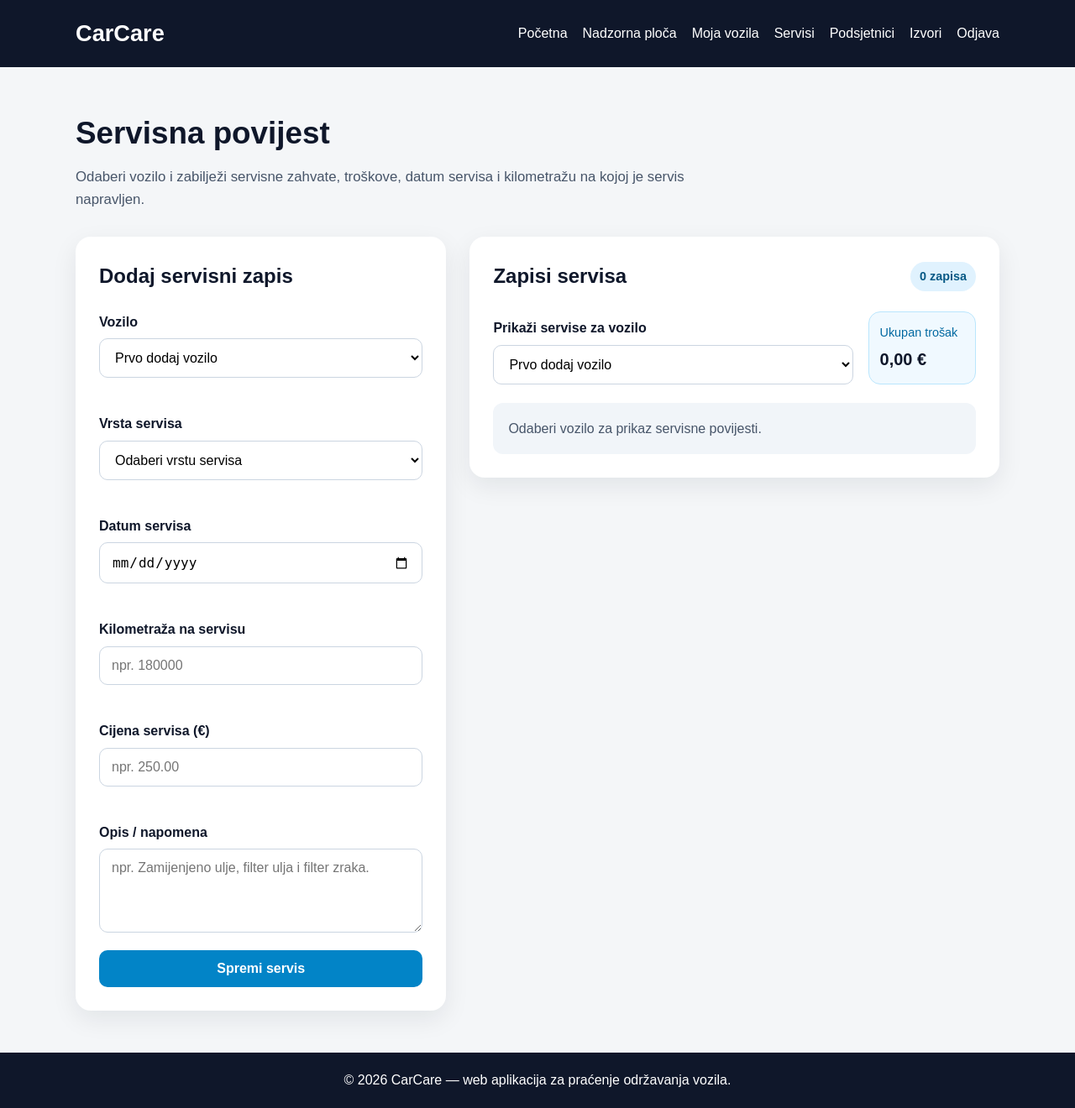
After one commit to pericdominik/carcare-webapp, a PHP site: page /services.php in a window 1280 px wide. The commit adds this page. Shown: the whole page at 84% size. Run offline with PHP 8.4, Linux system fonts and the light colour scheme; the visitor is signed in with stand-in values (Sample User, id 1); data that the repository does not hold is empty.

Commit message:
Add service history page and form validation

```diff
--- a/assets/css/style.css
+++ b/assets/css/style.css
@@ -431,3 +431,84 @@ main {
         grid-template-columns: 1fr;
     }
 }
+
+
+
+.form-group select,
+.form-group textarea {
+    width: 100%;
+    padding: 13px 14px;
+    border: 1px solid #cbd5e1;
+    border-radius: 10px;
+    font-size: 1rem;
+    background-color: #fff;
+    font-family: inherit;
+}
+
+.form-group select:focus,
+.form-group textarea:focus {
+    outline: 2px solid rgba(2, 132, 199, 0.25);
+    border-color: #0284c7;
+}
+
+.service-toolbar {
+    display: grid;
+    grid-template-columns: 1fr 0.3fr;
+    gap: 18px;
+    align-items: end;
+    margin-bottom: 22px;
+}
+
+.total-cost-box {
+    background-color: #f0f9ff;
+    border: 1px solid #bae6fd;
+    border-radius: 14px;
+    padding: 13px;
+}
+
+.total-cost-box span {
+    display: block;
+    color: #0369a1;
+    font-size: 0.9rem;
+    margin-bottom: 4px;
+}
+
+.total-cost-box strong {
+    color: #0f172a;
+    font-size: 1.25rem;
+}
+
+.services-list {
+    display: grid;
+    gap: 16px;
+}
+
+.service-card {
+    border: 1px solid #e2e8f0;
+    border-radius: 14px;
+    padding: 18px;
+    background-color: #f8fafc;
+}
+
+.service-card h3 {
+    margin: 0 0 10px;
+    color: #0f172a;
+}
+
+.service-meta {
+    display: grid;
+    gap: 6px;
+    color: #475569;
+    margin-bottom: 14px;
+}
+
+.service-description {
+    margin: 0 0 16px;
+    color: #334155;
+}
+
+@media (max-width: 650px) {
+    .service-toolbar {
+        grid-template-columns: 1fr;
+    }
+}
--- /dev/null
+++ b/assets/js/services.js
@@ -0,0 +1,156 @@
+document.addEventListener("DOMContentLoaded", () => {
+    const serviceForm = document.getElementById("service-form");
+
+    loadVehiclesForServices();
+
+    if (serviceForm) {
+        serviceForm.addEventListener("submit", (event) => {
+            event.preventDefault();
+
+            const vehicleId = document.getElementById("vehicle_id").value;
+            const serviceType = document.getElementById("service_type").value;
+            const serviceDate = document.getElementById("service_date").value;
+            const mileageAtService = document.getElementById("mileage_at_service").value.trim();
+            const cost = document.getElementById("cost").value.trim();
+            const description = document.getElementById("description").value.trim();
+
+            clearServiceErrors();
+
+            let isValid = true;
+
+            if (vehicleId === "") {
+                showInputError("vehicle_id", "vehicle-id-error", "Odaberi vozilo.");
+                isValid = false;
+            }
+
+            if (serviceType === "") {
+                showInputError("service_type", "service-type-error", "Odaberi vrstu servisa.");
+                isValid = false;
+            }
+
+            if (serviceDate === "") {
+                showInputError("service_date", "service-date-error", "Odaberi datum servisa.");
+                isValid = false;
+            }
+
+            const mileageNumber = Number(mileageAtService);
+
+            if (mileageAtService === "") {
+                showInputError("mileage_at_service", "service-mileage-error", "Unesi kilometražu.");
+                isValid = false;
+            } else if (mileageNumber < 0) {
+                showInputError("mileage_at_service", "service-mileage-error", "Kilometraža ne može biti negativna.");
+                isValid = false;
+            }
+
+            const costNumber = Number(cost);
+
+            if (cost === "") {
+                showInputError("cost", "cost-error", "Unesi cijenu servisa.");
+                isValid = false;
+            } else if (costNumber < 0) {
+                showInputError("cost", "cost-error", "Cijena ne može biti negativna.");
+                isValid = false;
+            }
+
+            if (isValid) {
+                showFormMessage(
+                    "service-message",
+                    "success",
+                    "Podaci su ispravni. U sljedećem koraku spremamo servis u bazu."
+                );
+            }
+        });
+    }
+});
+
+async function loadVehiclesForServices() {
+    const vehicleSelect = document.getElementById("vehicle_id");
+    const vehicleFilter = document.getElementById("service_vehicle_filter");
+
+    try {
+        const response = await fetch("/carcare/api/vehicles/get_vehicles.php");
+        const result = await response.json();
+
+        if (!response.ok || !result.success) {
+            vehicleSelect.innerHTML = `<option value="">Nije moguće dohvatiti vozila</option>`;
+            vehicleFilter.innerHTML = `<option value="">Nije moguće dohvatiti vozila</option>`;
+            return;
+        }
+
+        fillVehicleSelects(result.vehicles);
+
+    } catch (error) {
+        vehicleSelect.innerHTML = `<option value="">Greška pri dohvaćanju vozila</option>`;
+        vehicleFilter.innerHTML = `<option value="">Greška pri dohvaćanju vozila</option>`;
+    }
+}
+
+function fillVehicleSelects(vehicles) {
+    const vehicleSelect = document.getElementById("vehicle_id");
+    const vehicleFilter = document.getElementById("service_vehicle_filter");
+
+    if (vehicles.length === 0) {
+        vehicleSelect.innerHTML = `<option value="">Prvo dodaj vozilo</option>`;
+        vehicleFilter.innerHTML = `<option value="">Prvo dodaj vozilo</option>`;
+        return;
+    }
+
+    const options = vehicles.map((vehicle) => {
+        return `
+            <option value="${vehicle.id}">
+                ${escapeHtml(vehicle.brand)} ${escapeHtml(vehicle.model)} (${vehicle.year})
+            </option>
+        `;
+    }).join("");
+
+    vehicleSelect.innerHTML = `
+        <option value="">Odaberi vozilo</option>
+        ${options}
+    `;
+
+    vehicleFilter.innerHTML = `
+        <option value="">Odaberi vozilo</option>
+        ${options}
+    `;
+}
+
+function clearServiceErrors() {
+    const errorElements = document.querySelectorAll("#service-form .error-message");
+    const inputElements = document.querySelectorAll("#service-form input, #service-form select");
+
+    errorElements.forEach((element) => {
+        element.textContent = "";
+    });
+
+    inputElements.forEach((input) => {
+        input.classList.remove("input-error");
+    });
+
+    const message = document.getElementById("service-message");
+    message.className = "form-message";
+    message.textContent = "";
+}
+
+function showInputError(inputId, errorId, message) {
+    const input = document.getElementById(inputId);
+    const error = document.getElementById(errorId);
+
+    input.classList.add("input-error");
+    error.textContent = message;
+}
+
+function showFormMessage(elementId, type, message) {
+    const messageBox = document.getElementById(elementId);
+    messageBox.className = `form-message ${type}`;
+    messageBox.textContent = message;
+}
+
+function escapeHtml(value) {
+    return String(value)
+        .replaceAll("&", "&amp;")
+        .replaceAll("<", "&lt;")
+        .replaceAll(">", "&gt;")
+        .replaceAll('"', "&quot;")
+        .replaceAll("'", "&#039;");
+}
--- /dev/null
+++ b/services.php
@@ -0,0 +1,122 @@
+<?php
+require_once "includes/auth_check.php";
+require_once "includes/header.php";
+?>
+
+<main>
+    <div class="container">
+        <section class="page-header">
+            <h1>Servisna povijest</h1>
+            <p>
+                Odaberi vozilo i zabilježi servisne zahvate, troškove, datum servisa
+                i kilometražu na kojoj je servis napravljen.
+            </p>
+        </section>
+
+        <section class="content-grid">
+            <article class="form-card">
+                <h2>Dodaj servisni zapis</h2>
+
+                <div id="service-message" class="form-message" aria-live="polite"></div>
+
+                <form id="service-form" class="app-form" novalidate>
+                    <div class="form-group">
+                        <label for="vehicle_id">Vozilo</label>
+                        <select id="vehicle_id" name="vehicle_id">
+                            <option value="">Učitavanje vozila...</option>
+                        </select>
+                        <small class="error-message" id="vehicle-id-error"></small>
+                    </div>
+
+                    <div class="form-group">
+                        <label for="service_type">Vrsta servisa</label>
+                        <select id="service_type" name="service_type">
+                            <option value="">Odaberi vrstu servisa</option>
+                            <option value="Redovni servis">Mali servis</option>
+                            <option value="Zamjena ulja">Zamjena ulja</option>
+                            <option value="Kočnice">Kočnice</option>
+                            <option value="Gume">Gume</option>
+                            <option value="Kvačilo">Kvačilo</option>
+                            <option value="Amortizeri">Amortizeri</option>
+                            <option value="Registracija">Registracija</option>
+                            <option value="Ostalo">Ostalo</option>
+                        </select>
+                        <small class="error-message" id="service-type-error"></small>
+                    </div>
+
+                    <div class="form-group">
+                        <label for="service_date">Datum servisa</label>
+                        <input type="date" id="service_date" name="service_date">
+                        <small class="error-message" id="service-date-error"></small>
+                    </div>
+
+                    <div class="form-group">
+                        <label for="mileage_at_service">Kilometraža na servisu</label>
+                        <input
+                            type="number"
+                            id="mileage_at_service"
+                            name="mileage_at_service"
+                            placeholder="npr. 180000"
+                        >
+                        <small class="error-message" id="service-mileage-error"></small>
+                    </div>
+
+                    <div class="form-group">
+                        <label for="cost">Cijena servisa (€)</label>
+                        <input
+                            type="number"
+                            id="cost"
+                            name="cost"
+                            step="0.01"
+                            placeholder="npr. 250.00"
+                        >
+                        <small class="error-message" id="cost-error"></small>
+                    </div>
+
+                    <div class="form-group">
+                        <label for="description">Opis / napomena</label>
+                        <textarea
+                            id="description"
+                            name="description"
+                            rows="4"
+                            placeholder="npr. Zamijenjeno ulje, filter ulja i filter zraka."
+                        ></textarea>
+                    </div>
+
+                    <button type="submit" class="btn btn-primary auth-btn">
+                        Spremi servis
+                    </button>
+                </form>
+            </article>
+
+            <article class="list-card">
+                <div class="section-title-row">
+                    <h2>Zapisi servisa</h2>
+                    <span id="services-count" class="badge">0 zapisa</span>
+                </div>
+
+                <div class="service-toolbar">
+                    <div class="form-group">
+                        <label for="service_vehicle_filter">Prikaži servise za vozilo</label>
+                        <select id="service_vehicle_filter">
+                            <option value="">Učitavanje vozila...</option>
+                        </select>
+                    </div>
+
+                    <div class="total-cost-box">
+                        <span>Ukupan trošak</span>
+                        <strong id="total-cost">0,00 €</strong>
+                    </div>
+                </div>
+
+                <div id="services-list" class="services-list">
+                    <p class="empty-state">Odaberi vozilo za prikaz servisne povijesti.</p>
+                </div>
+            </article>
+        </section>
+    </div>
+</main>
+
+<script src="/carcare/assets/js/services.js"></script>
+
+<?php require_once "includes/footer.php"; ?>
```
